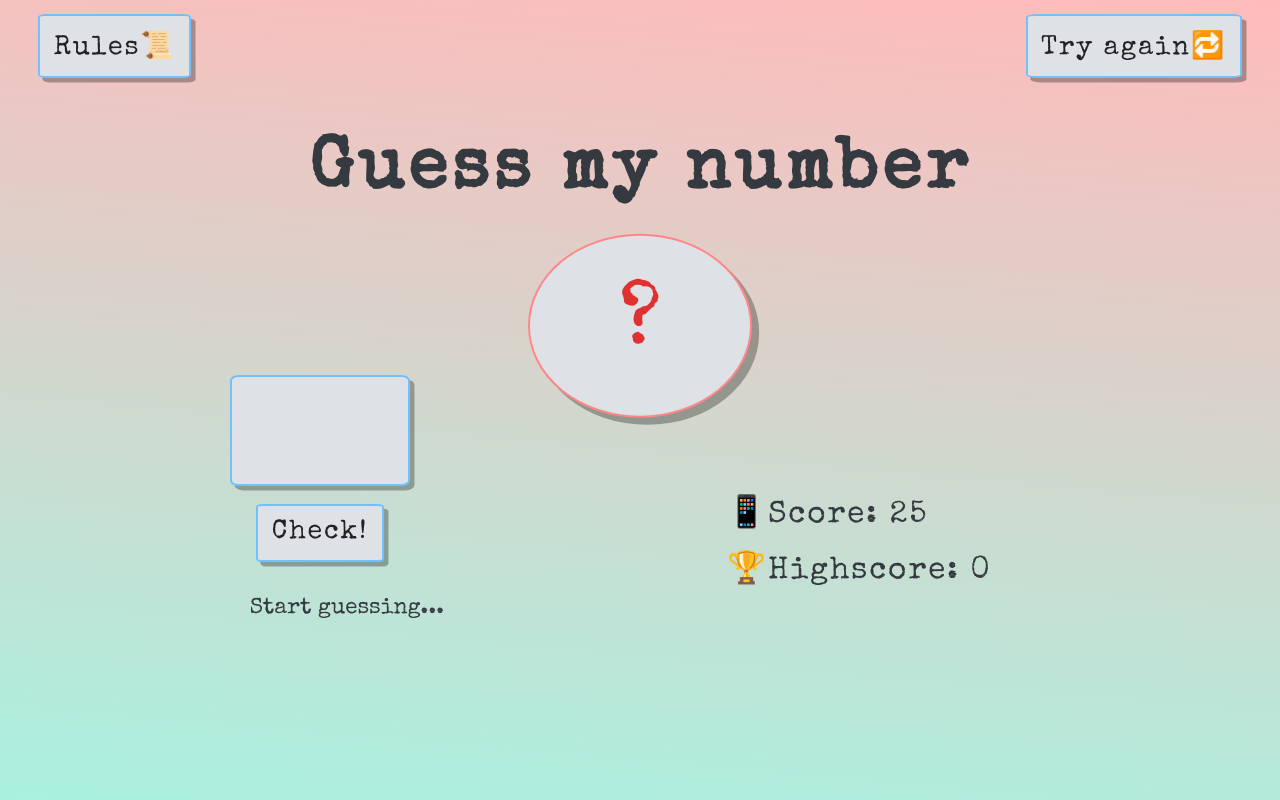
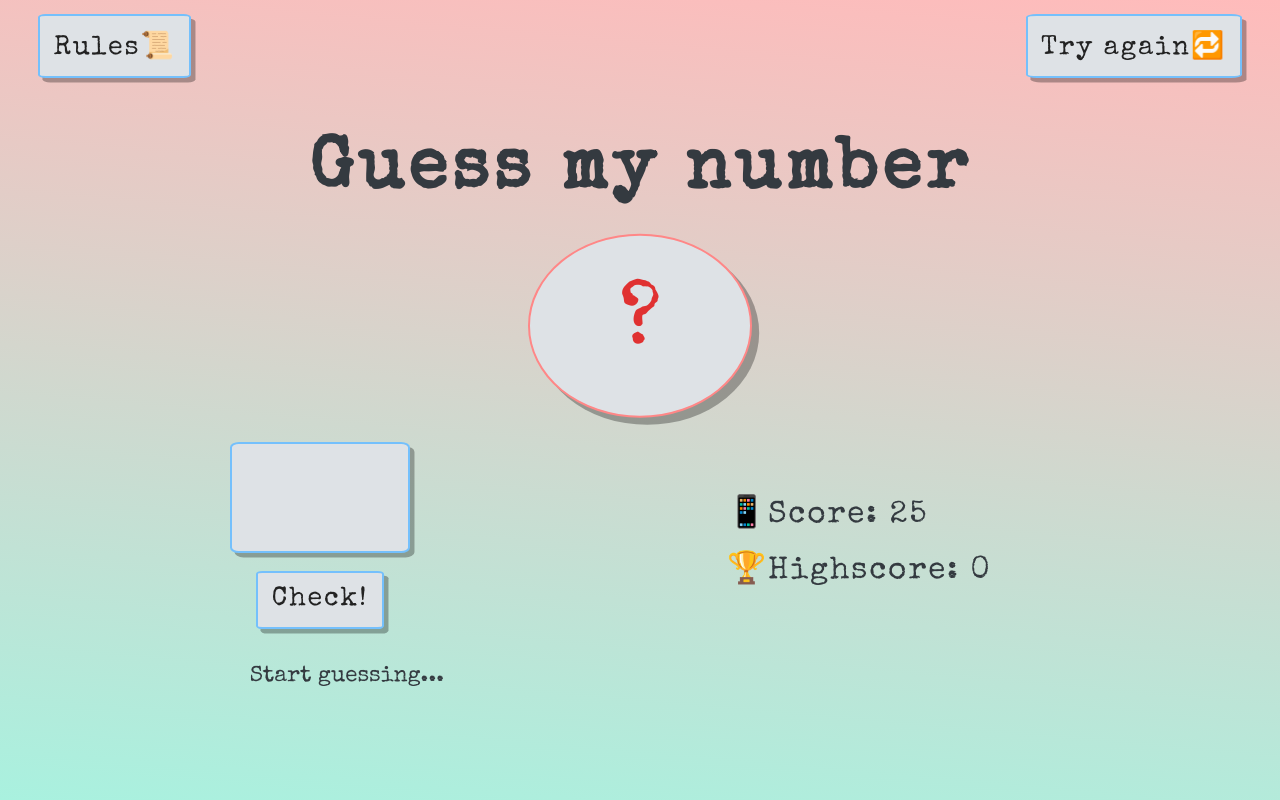
Before and after one commit to Pszkudlarek07/HomePage, a plain HTML site: page index.html in a window 1280 px wide. Drawn offline with nearby package versions, Linux system fonts and the light colour scheme.

Commit message:
update style.css

```diff
--- a/style.css
+++ b/style.css
@@ -108,6 +108,7 @@ h1 {
   text-align: center;
   display: block;
   margin-bottom: 2rem;
+  margin-top: 15rem;
   border-radius: 5%;
   box-shadow: 0.5rem 0.5rem rgb(0, 0, 0, 0.3);
 }
```
